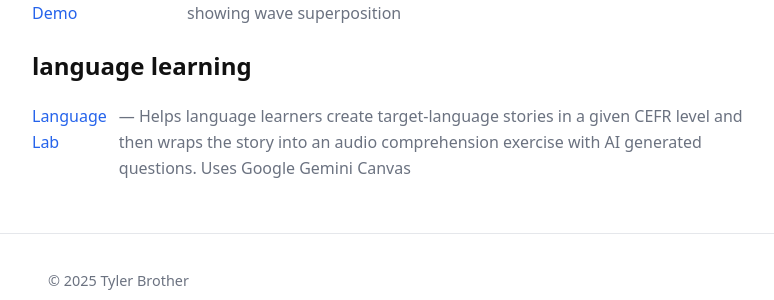
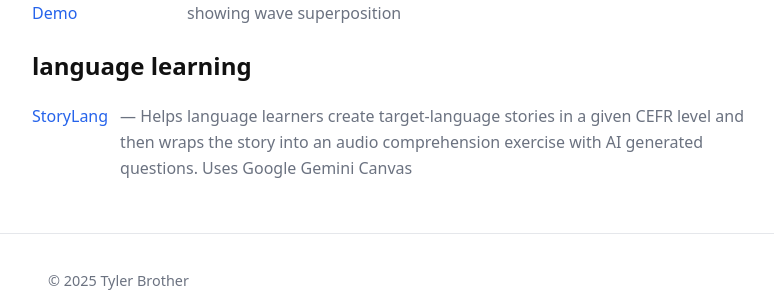
Before and after one commit to possibly/tools-demos, a Jekyll site: the page built from index.html, in a window 1280 px wide. Shown: the part 315-615 px from the top of the page, without its empty margins (248-1022 px from the left). Built offline with Jekyll 4.4.1, drawn with Linux system fonts in a browser that asks for light colours.

Commit message:
stoylang

```diff
--- a/demos/language-lab.html
+++ b/demos/storylang.html
@@ -1,12 +1,12 @@
 ---
-title: Language Lab
+title: StoryLang
 category: language learning
 description: Helps language learners create target-language stories in a given CEFR level and then wraps the story into an audio comprehension exercise with AI generated questions. Uses Google Gemini Canvas
-redirect_to: https://gemini.google.com/share/2c178bbd9104
+redirect_to: https://g.co/gemini/share/542a0d85aec0
 ---
 
 <script>
   window.location.replace("{{ page.redirect_to }}");
 </script>
 
-<p>If you are not redirected automatically, <a href="{{ page.redirect_to }}">click here to access Language Lab</a>.</p>
+<p>If you are not redirected automatically, <a href="{{ page.redirect_to }}">click here to access StoryLang</a>.</p>
```
